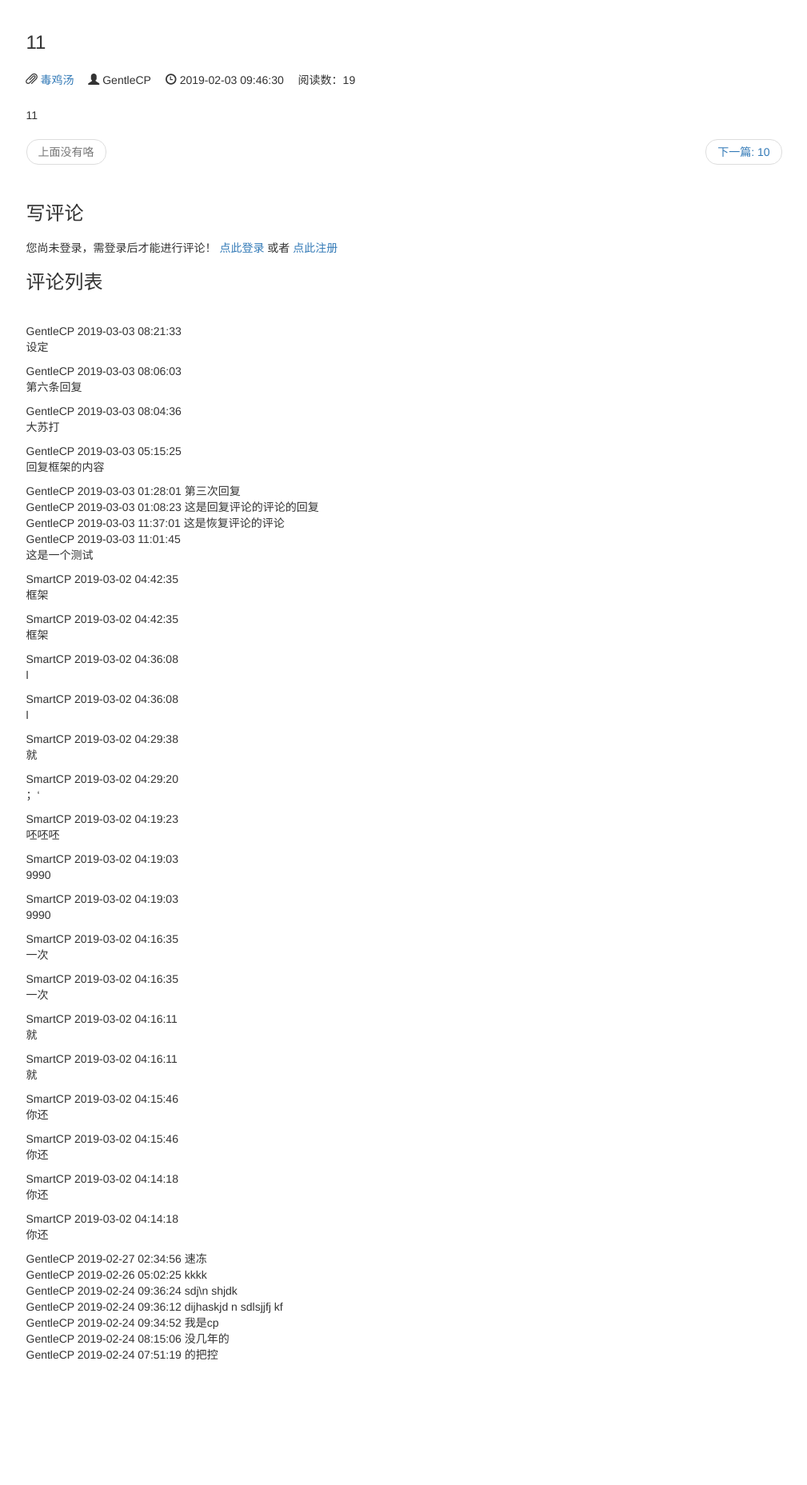
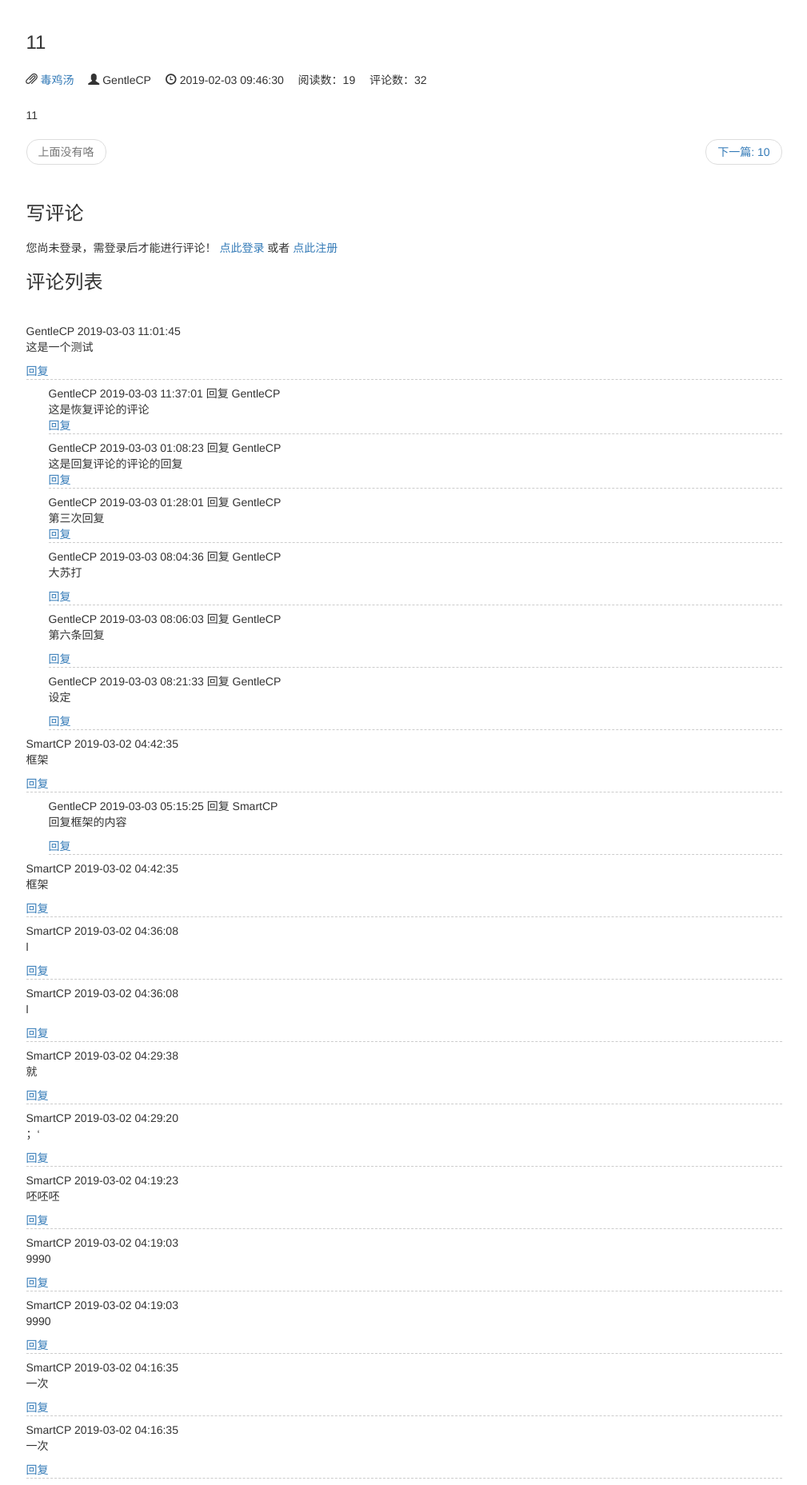
Before and after one commit to GentleCP/UCAS-WebSecurity, a Django app: page /blog/blog_detail/13 in a window 1280 px wide. Shown: the part 52-1909 px from the top of the page at 80% size, without its empty margins (135-1144 px from the left). Before the commit the page ends 1753 px from the top, so only its background shows below. Run offline with Django 3.2, Linux system fonts and the light colour scheme; data comes from the database, SQL or seed files in the repository; both versions use the stored data as it was after the commit; some libraries are stand-ins or nearby versions.

Commit message:
评论的回复完成

```diff
--- a/blog/templates/blog_detail.html
+++ b/blog/templates/blog_detail.html
@@ -26,6 +26,7 @@
                     <li> <span class="glyphicon glyphicon-time"
                                aria-hidden="true"></span> {{ blog.created_time|date:"Y-m-d h:i:s" }}</li>
                     <li> 阅读数：{{ blog.get_read_num }}</li>
+                    <li> 评论数：{{ comment_num }}</li>
                 </ul>
                 <div class="blog-content">
                     {{ blog.content | safe }}
@@ -55,11 +56,17 @@
                 <div class="comment-area">
                     <h3 class="comment-area-title"> 写评论 </h3>
                     {% if user.is_authenticated %}
-                        <form id="id_comment_form" class="form-signin"
-                              style="overflow: hidden">
+                        <form id="id_comment_form" class="form-signin" style="overflow: hidden">
+                            <label for="comment_id">{{ user.username }}</label>
+                            <div id="id_replied_container" style="display: none">
+                                <p>回复：</p>
+                                <div id="id_replied">
+                                    {#                                    这里的内容由reply()方法动态填充#}
+                                </div>
+                            </div>
                             {% csrf_token %}
                             {#                            django form 表单#}
-                            <label for="comment_id">{{ user.username }}</label>
+
                             {% for field in comment_form %}
                                 {{ field }}
                             {% endfor %}
@@ -79,12 +86,31 @@
                 <div id="id_comment_list" class="comment-area">
 
                     {% for comment in comments %}
-                        <div>
-                            {{ comment.user }}
+                        <div id="id_root_{{ comment.id }}" class="comment">
+                            {{ comment.user.username }}
                             {{ comment.created_time |date:"Y-m-d h:i:s" }}
-                            {{ comment.content |safe }}
+                            <div id="id_comment_{{ comment.id }}">{{ comment.content |safe }}</div>
+                            {#                            点击进行回复#}
+                            <a href="javascript:reply({{ comment.id }})">回复</a>
                         </div>
+
+                        {#                            显示该评论下的所有回复#}
+                        {% for reply in comment.root_comment.all %}
+                            <div class="reply">
+                                {{ reply.user.username }}
+                                {{ reply.created_time| date:"Y-m-d h:i:s" }}
+                                回复
+                                {{ reply.to_user.username }}
+                                <div id="id_comment_{{ reply.id }}">{{ reply.content |safe }}</div>
+                                {#                            点击进行回复#}
+                                <a href="javascript:reply({{ reply.id }})">回复</a>
+                            </div>
+                        {% endfor %}
                     {% empty %}
+                        <div id="id_no_comment" class="no-comment">
+                            <p>暂时没有评论，快来抢沙发吧~</p>
+                        </div>
+
                     {% endfor %}
                 </div>
             </div>
@@ -93,6 +119,7 @@
 
     {% block script_extents %}
         <script type="text/javascript">
+            {#提交评论的ajax#}
             $("#id_comment_form").off().submit(function () {
                 // 判断内容是否为空
                 $("#id_comment_error").text("");
@@ -113,15 +140,29 @@
                         {#console.log(data);#}
                         if (data.status == "SUCCESS") { //也可以用data['status']
                             // 成功获取到数据，插入到列表中
-                            var comment_content = data.username + ' ' + data.created_time + ':' + data.content;
-                            $("#id_comment_list").prepend(comment_content);
+
+                            if ($('#id_reply').val() == '0') {
+                                // 插入评论
+                                {#----------------这里之后需要修改，样式太丑----------------#}
+                                var comment_html = data.username + ' ' + data.created_time + ':' + data.content;
+                                $("#id_comment_list").prepend(comment_html);
+                            } else {
+                                //插入回复到评论下
+                                {#----------------这里之后需要修改，样式太丑----------------#}
+                                var reply_html = '<br>' + data.username + ' ' + data.created_time + ' ' +
+                                    '回复' + ' ' + data.to_user.username + '<br>' + data.content;
+                                $("#id_root_" + data.root_id).append(reply_html);
+                            }
                             // 点了提交后，清空编辑框
                             CKEDITOR.instances['id_content'].set_Data('');
+                            $('#id_replied_container').hide(); //回复插入成功后隐藏
+                            $('#id_reply').val('0');  //重新一次评论值重置为0
+                            $('#id_no_comment').remove();
                         } else {
+
                             //获取数据失败，比如内容为空,显示错误信息
                             $("#id_comment_error").text(data['error_message']);
                         }
-
                     },
                     error: function (xhr) {
                         {#console.log(xhr);#}
@@ -129,6 +170,20 @@
                 });
                 return false;
             });
+            {#回复方法#}
+
+            function reply(reply_id) {
+                // 获取reply_id并动态显示回复内容
+                $('#id_reply').val(reply_id);
+                var html = $("#id_comment_" + reply_id).html();
+                $('#id_replied').html(html);
+                $('#id_replied_container').show(); //获取到了回复进行显示
+                $('html').animate({scrollTop: $('#id_comment_form').offset().top - 60}, 200, function () {
+                    CKEDITOR.instances['id_content'].focus(); //让输入栏获得焦点
+                });
+
+
+            }
         </script>
     {% endblock %}
 {% endblock %}
--- a/blog/views.py
+++ b/blog/views.py
@@ -1,16 +1,17 @@
 # django 的库
-from django.shortcuts import get_object_or_404,render
+from django.shortcuts import get_object_or_404, render
 from django.contrib.contenttypes.models import ContentType
 
 # 第三方库
 # import markdown
 
 # 本地库
-from read_statistic.utils import read_once # 阅读一次计数方法
+from read_statistic.utils import read_once  # 阅读一次计数方法
 from comment.models import Comment
 from comment.forms import CommentForm
 from .models import Blog, BlogType
-from .utils import blogs_pagination,get_blog_types,get_blog_dates,get_hot_blogs
+from .utils import blogs_pagination, get_blog_types, get_blog_dates, get_hot_blogs
+
 
 # Create your views here.
 def get_blog_common(request, all_blogs):
@@ -21,7 +22,7 @@ def get_blog_common(request, all_blogs):
     '''
     context = {}
     # ----------------分页操作---------------
-    blogs_in_page, page_range = blogs_pagination(request,all_blogs)
+    blogs_in_page, page_range = blogs_pagination(request, all_blogs)
     # ----------------统计分类博客数量---------------
     blog_types = get_blog_types()
     # ----------------统计按月博客数量---------------
@@ -31,9 +32,10 @@ def get_blog_common(request, all_blogs):
     context['blogs_in_page'] = blogs_in_page
     context['page_range'] = page_range  # 选取当前页面和邻近的4页作为分页显示
     context['blog_types'] = blog_types  # 统计了博客数量的博客类型
-    context['blog_dates'] = blog_dates_dic # 统计了博客数量的按月博客
-    context['hot_blogs'] = hot_blogs    # 热门博客
+    context['blog_dates'] = blog_dates_dic  # 统计了博客数量的按月博客
+    context['hot_blogs'] = hot_blogs  # 热门博客
     return context
+
 
 def get_blog_list(request):
     '''
@@ -43,7 +45,8 @@ def get_blog_list(request):
     '''
     all_blogs = Blog.objects.all()  # 获取所有的blog
     context = get_blog_common(request, all_blogs)  # 调用公共代码函数，返回context
-    return render(request,'blog_list.html', context)
+    return render(request, 'blog_list.html', context)
+
 
 def get_blog_with_type(request, blog_type_id):
     '''
@@ -58,7 +61,8 @@ def get_blog_with_type(request, blog_type_id):
     context = get_blog_common(request, all_blogs)
     # -------------上面是与get_blog_list的公共部分--------------
     context['blog_type'] = type
-    return render(request,'blog_with_type.html', context)
+    return render(request, 'blog_with_type.html', context)
+
 
 def get_blog_with_date(request, year, month):
     '''
@@ -73,7 +77,8 @@ def get_blog_with_date(request, year, month):
     context = get_blog_common(request, all_blogs)
     # -------------上面是与get_blog_list的公共部分--------------
     context['blog_date'] = "%s年%s月" % (year, month)
-    return render(request,'blog_with_date.html', context)
+    return render(request, 'blog_with_date.html', context)
+
 
 def get_blog_detail(request, blog_id):
     '''
@@ -85,13 +90,15 @@ def get_blog_detail(request, blog_id):
     context = {}
     current_blog = Blog.objects.get(id=blog_id)
     # 阅读一次该博客进行阅读数加1
-    read_key = read_once(request,current_blog)
+    read_key = read_once(request, current_blog)
     # 获取所有的评论
     blog_ct = ContentType.objects.get_for_model(current_blog)
     # 根据blog的content_type 和blog id找出评论中所有blog的评论
-    comments = Comment.objects.filter(content_type=blog_ct,object_id=current_blog.id)
-    context['comments'] = comments # 将comments传送至前端
-    context['comment_form'] = CommentForm(initial={'content_type':blog_ct.model,'object_id':blog_id})
+    comments = Comment.objects.filter(content_type=blog_ct, object_id=current_blog.id,
+                                      parent=None)  # parent=None说明是原始评论
+    context['comments'] = comments.order_by('-created_time')  # 将comments传送至前端,按照时间倒叙排序
+    context['comment_num'] = comments = Comment.objects.filter(content_type=blog_ct, object_id=current_blog.id).count() # 评论数
+    context['comment_form'] = CommentForm(initial={'content_type': blog_ct.model, 'object_id': blog_id,'reply_id':0})
     context['previous_blog'] = Blog.objects.filter(created_time__gt=current_blog.created_time).last()
     # 因为按照时间顺序，时间新的排在前面，日期比他大排在他前面，所以取比他大的最后一篇，下面取第一篇同理
     context['next_blog'] = Blog.objects.filter(created_time__lt=current_blog.created_time).first()
@@ -103,6 +110,6 @@ def get_blog_detail(request, blog_id):
     #                                                 'markdown.extensions.codehilite', # 语法高亮拓展
     #                                                 'markdown.extensions.toc', # 内容表拓展,允许生成目录
     #                                             ])
-    response = render(request,'blog_detail.html', context)
-    response.set_cookie(read_key ,'true') # 设置cookie
+    response = render(request, 'blog_detail.html', context)
+    response.set_cookie(read_key, 'true')  # 设置cookie
     return response
--- a/comment/forms.py
+++ b/comment/forms.py
@@ -2,13 +2,14 @@ from django import forms
 from django.db.models import ObjectDoesNotExist
 from django.contrib.contenttypes.models import ContentType
 from ckeditor.widgets import CKEditorWidget
-
+from .models import Comment
 
 class CommentForm(forms.Form):
     content_type = forms.CharField(widget=forms.HiddenInput())
     object_id = forms.IntegerField(widget=forms.HiddenInput())
     content = forms.CharField(widget=CKEditorWidget(config_name='comment_ckeditor'), label=False,
                               error_messages={'required': '你还没有输入评论哦'})
+    reply_id = forms.IntegerField(widget=forms.HiddenInput(attrs={'id':'id_reply'}))
 
     def clean(self):
         # 验证评论的对象是否存在
@@ -23,3 +24,20 @@ class CommentForm(forms.Form):
             raise forms.ValidationError('评论对象不存在哦')
 
         return self.cleaned_data
+
+    def clean_reply_id(self):
+        # 对reply_id进行验证
+        reply_id = self.cleaned_data['reply_id']
+        if reply_id < 0:
+            raise forms.ValidationError('哦豁，好像出现错误了哦')
+        elif reply_id ==  0:
+            # 是0说明是一般评论，不是回复
+            self.cleaned_data['parent'] = None
+        else:
+            if Comment.objects.filter(id = reply_id).exists():
+                # 如果reply_id对应的评论或回复存在
+                self.cleaned_data['parent'] = Comment.objects.get(id=reply_id)
+            else:
+                # 该条评论或回复可能被删除了
+                raise forms.ValidationError('该评论找不到了哦，试试刷新页面')
+        return reply_id
--- a/static/css/blog.css
+++ b/static/css/blog.css
@@ -66,3 +66,15 @@ div.django-ckeditor-widget{
     width:100%;
 
 }
+
+div.comment{
+    margin-bottom:0.5em;
+     border-bottom:1px dashed #ccc;
+}
+
+div.reply{
+    margin-left:2em;
+    margin-bottom: 0.5em;
+    border-bottom:1px dashed #ccc;
+
+}
```
Also changed, not shown: comment/models.py (+17 -5 lines), comment/views.py (+11 -0 lines), comment/migrations/0003_auto_20190303_1133.py (added), comment/migrations/0004_auto_20190303_1145.py (added), db.sqlite3.
